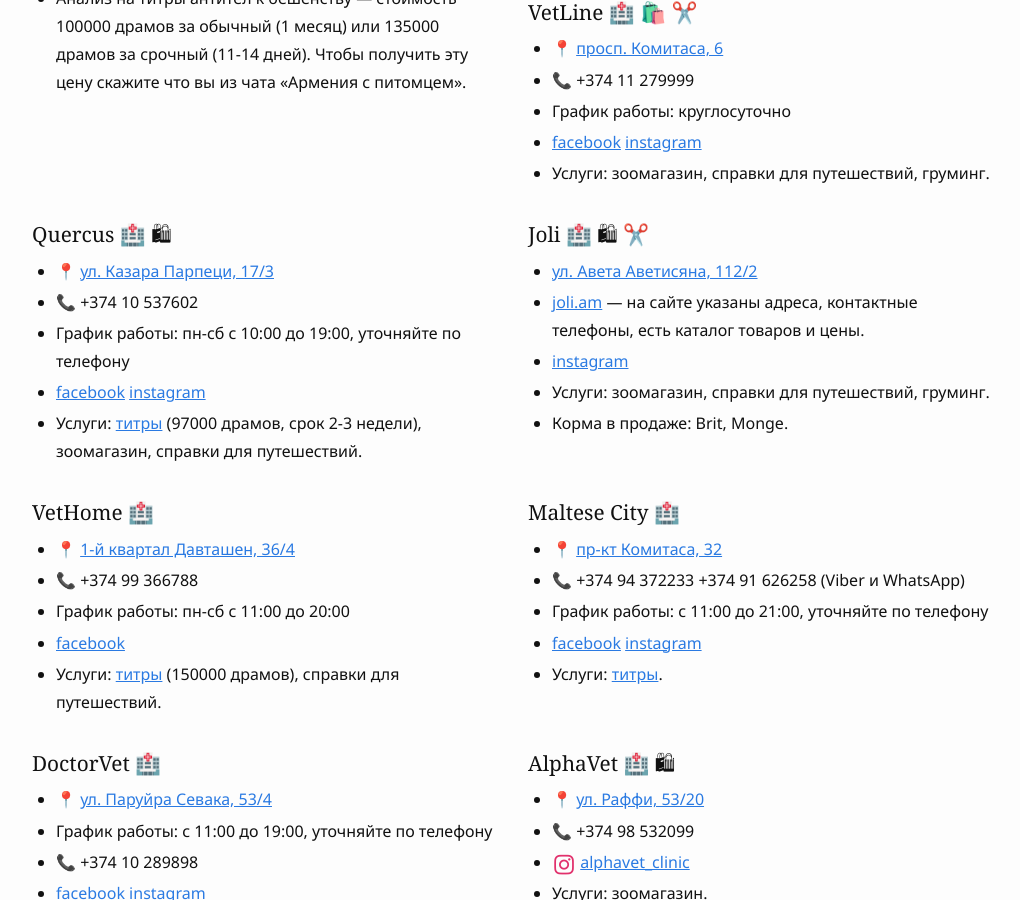
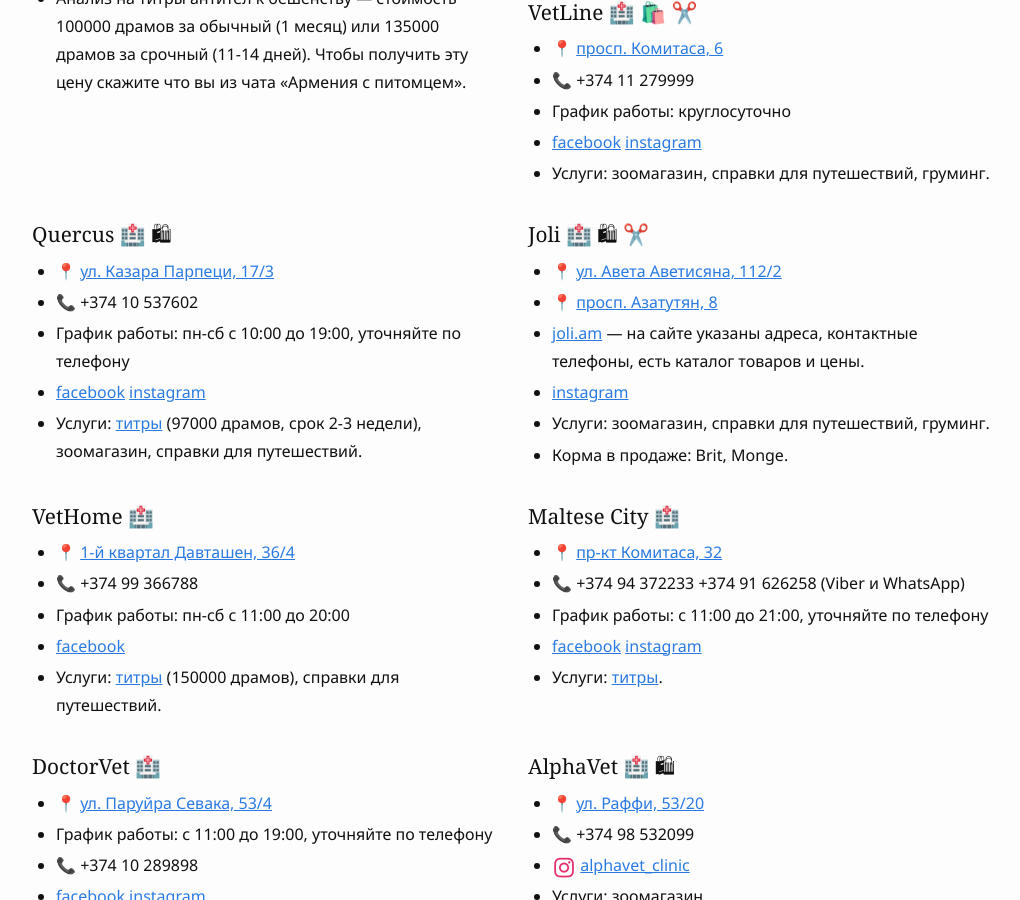
Before and after one commit to haywiki/haywiki.github.io, a Jekyll site: the page built from animals/vetclinics.md, in a window 1280 px wide and 900 px high, scrolled down 1166 px. Shown: the whole window, without its empty margins (128-1148 px from the left). Built offline with Jekyll 4.4.1, drawn with Linux system fonts in a browser that asks for light colours; nearby versions of some CDN libraries; a script that is not in the unit is left out.

Commit message:
joli fixed

```diff
--- a/animals/vetclinics.md
+++ b/animals/vetclinics.md
@@ -70,7 +70,8 @@
 
 ### Joli 🏥 🛍 ✂️ {#joli}
 
-- [ул. Авета Аветисяна, 112/2](https://yandex.ru/maps/org/veterinarny_tsentr_dzholi/135151397057/)
+- 📍 [ул. Авета Аветисяна, 112/2](https://yandex.ru/maps/org/veterinarny_tsentr_dzholi/135151397057/)
+- 📍 [просп. Азатутян, 8](https://yandex.ru/maps/org/dzholi/236619928303/)
 - [joli.am](https://joli.am/) — на сайте указаны адреса, контактные телефоны, есть каталог товаров и цены.
 - [instagram](https://instagram.com/joli_veterinary_center/)
 - Услуги: зоомагазин, справки для путешествий, груминг.
```
